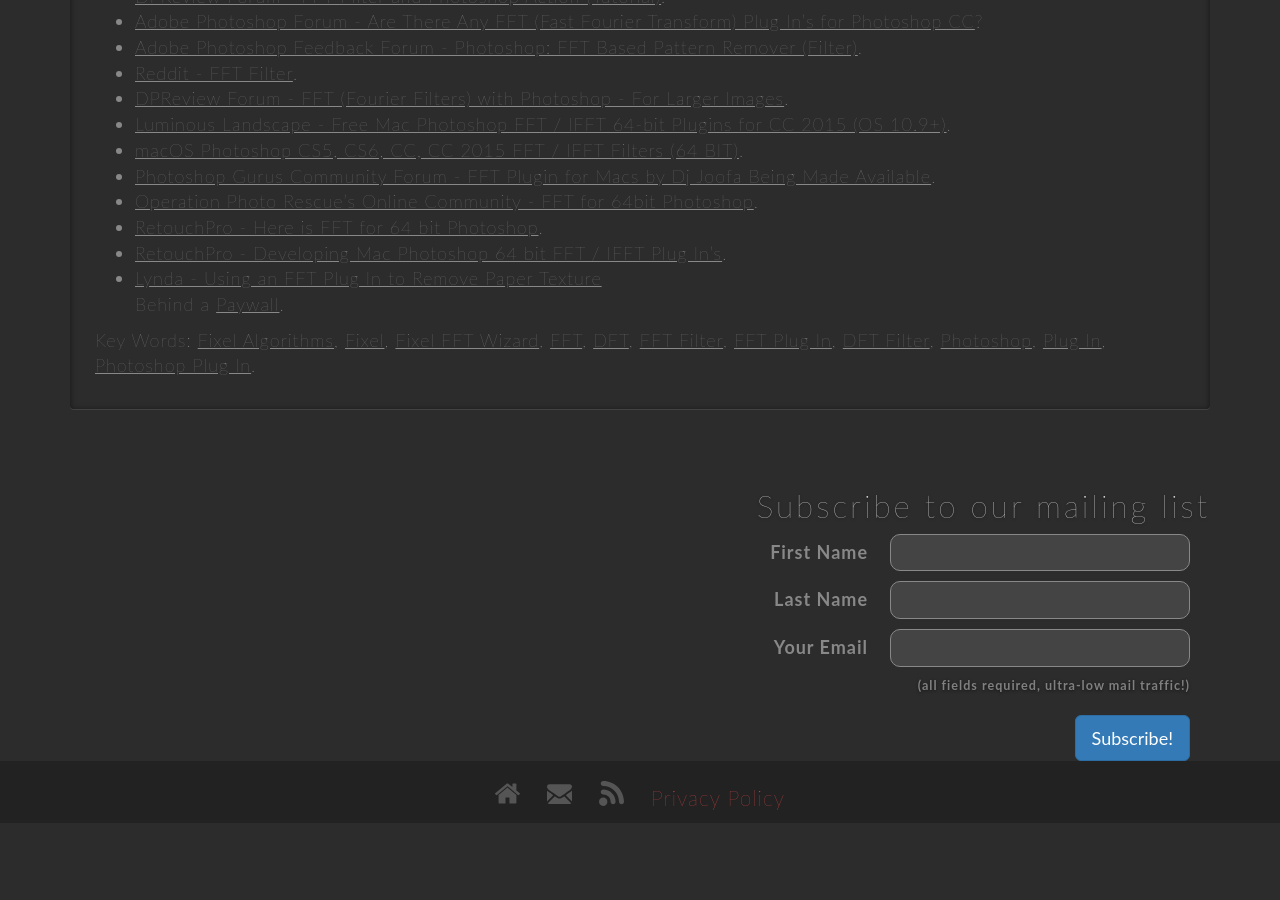
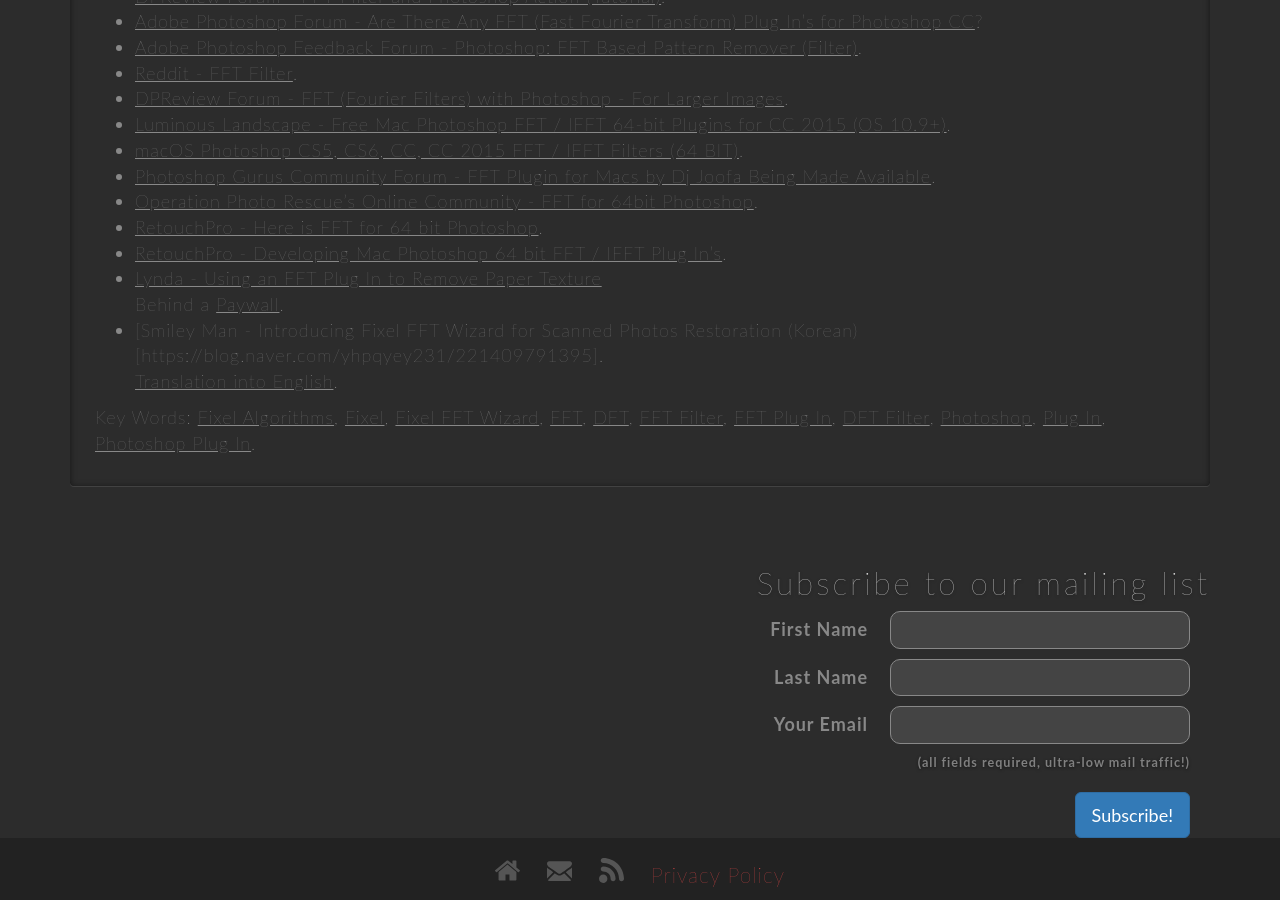
Before and after one commit to FixelAlgorithmsTeam/fixel, a Jekyll site: the page built from _posts/2018-07-21-fixel-fft-wizard-1-ps.md, in a window 1280 px wide and 900 px high, scrolled down 7646 px. Built offline with Jekyll 4.4.1, drawn with Linux system fonts in a browser that asks for light colours; nearby versions of some CDN libraries; comment, search, counter and statistics services are not loaded; before the commit the page ends 8469 px from its top, so only the background shows below that.

Commit message:
Update 2018-07-21-fixel-fft-wizard-1-ps.md

```diff
--- a/_posts/2018-07-21-fixel-fft-wizard-1-ps.md
+++ b/_posts/2018-07-21-fixel-fft-wizard-1-ps.md
@@ -257,6 +257,8 @@
  *  [RetouchPro - Developing Mac Photoshop 64 bit FFT / IFFT Plug In's](https://www.retouchpro.com/forum/tools/software/38446).
  *  [Lynda - Using an FFT Plug In to Remove Paper Texture](https://www.lynda.com/Photoshop-tutorials/Using-FFT-plugin-remove-paper-texture/373087/385421-4.html)
     Behind a [Paywall](https://en.wikipedia.org/wiki/Paywall).
+ *	[Smiley Man - Introducing Fixel FFT Wizard for Scanned Photos Restoration (Korean)[https://blog.naver.com/yhpqyey231/221409791395].
+ 	[Translation into English](https://translate.google.com/translate?sl=auto&tl=en&u=https%3A%2F%2Fblog.naver.com%2Fyhpqyey231%2F221409791395).
 
 
 <!-- This is commented out -->
```
